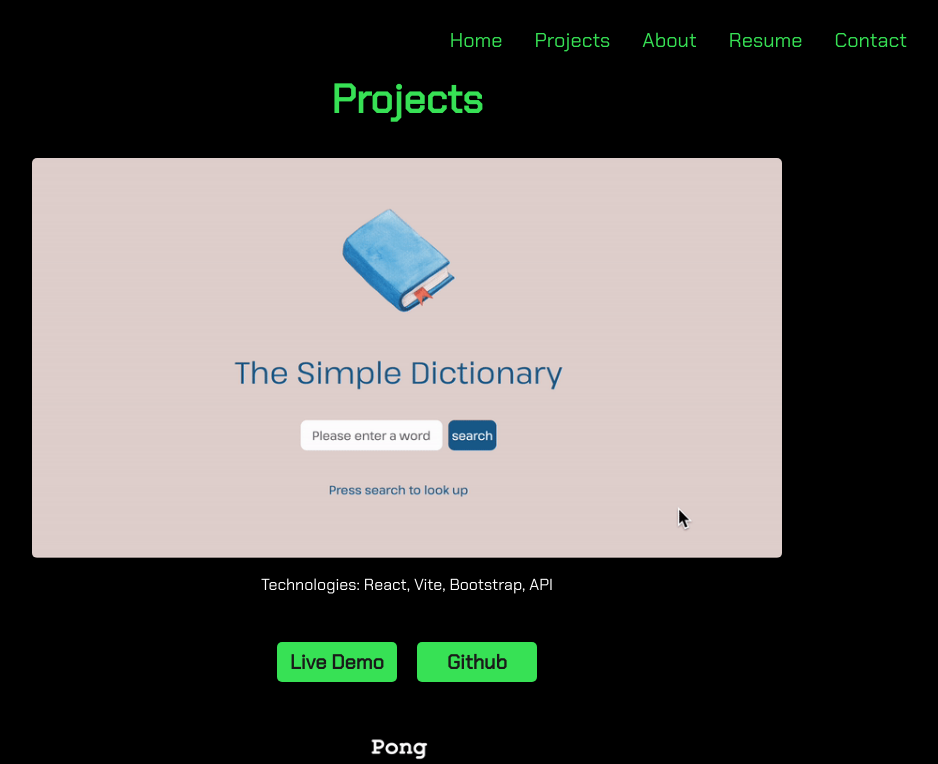
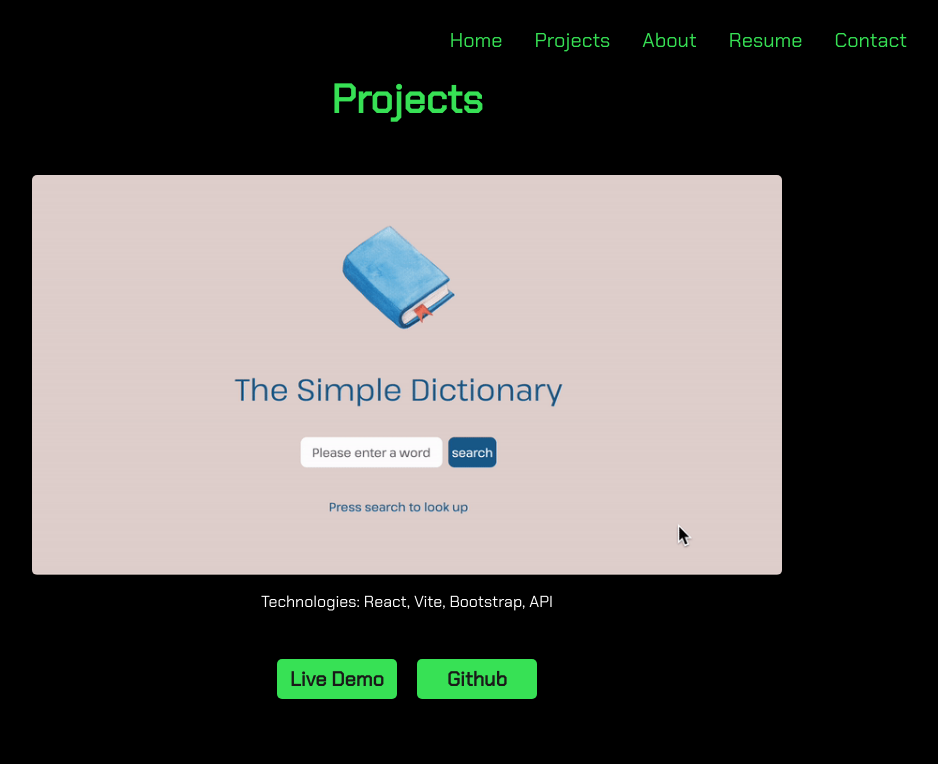
Before and after one commit to imanidev/portfolio-site, a React (Vite) app: page /projects in a window 1280 px wide. Shown: the top 764 px of the page, without its empty margins (233-1171 px from the left). Built offline with nearby package versions, Linux system fonts and the light colour scheme.

Commit message:
added titles for projects color

```diff
--- a/src/App.css
+++ b/src/App.css
@@ -18,6 +18,18 @@
 
 p {
   color: white;
+}
+
+.dictionary-container{
+  margin:50px;
+}
+
+.dict-title,
+.pong-title {
+  color: rgb(55, 225, 85);
+  font-size: 30px;
+  font-family: 'chakra petch';
+  font-weight: bold;
 }
 
 .dict-gif {
```
